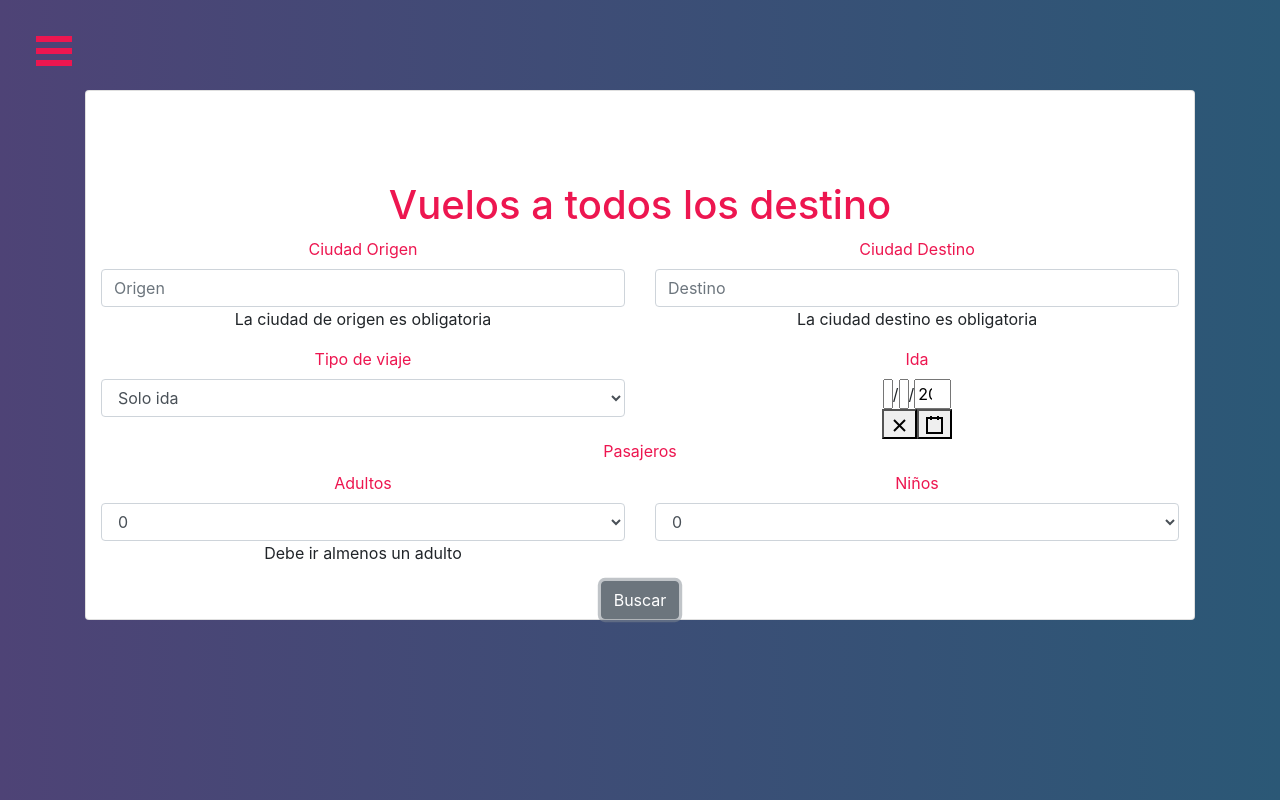
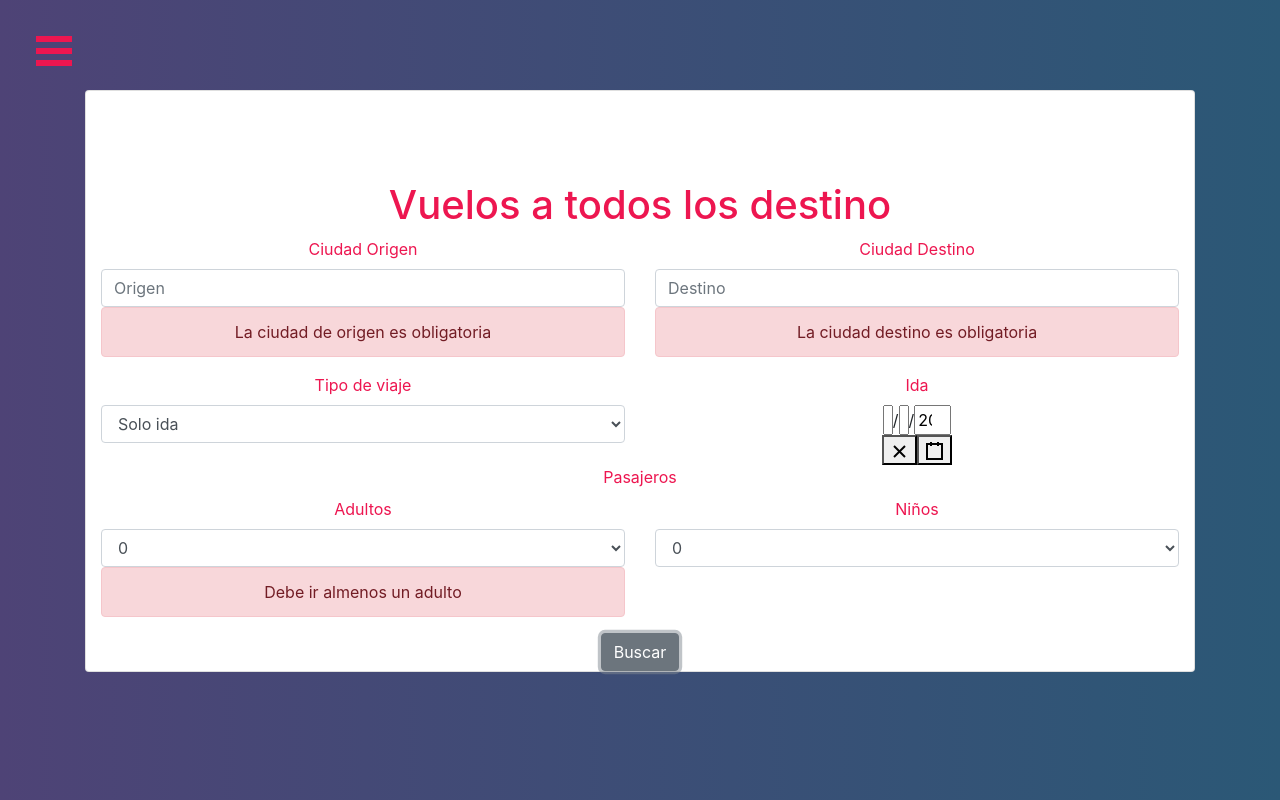
Before and after one commit to Lotbrock/react, a React (Create React App) app in the folder vuelos/: page /vuelos in a window 1280 px wide. Both pictures are taken after a click on the button "Buscar". Built offline with nearby package versions, Linux system fonts and the light colour scheme.

Commit message:
Chore: se colocan las ventanas de alerta para los errores

```diff
--- a/vuelos/src/App.js
+++ b/vuelos/src/App.js
@@ -1,5 +1,5 @@
 import React from 'react';
-import { BrowserRouter, Route, Switch, Redirect } from 'react-router-dom';
+import { BrowserRouter, Route, Switch } from 'react-router-dom';
 import './App.css';
 import Navegador from "./components/Navegador";
 import Vuelos from "./components/Vuelos";
--- a/vuelos/src/components/Navegador.js
+++ b/vuelos/src/components/Navegador.js
@@ -8,7 +8,7 @@ class Navegador extends React.Component {
     render () {
         return (
             <Menu className="bm-menu">
-                <NavbarBrand><img src={"https://medidasmaletas.com/wp-content/uploads/2017/03/latam-airlines-logo.jpg"} width={"250"} height={"120"}/> </NavbarBrand>
+                <NavbarBrand><img alt={"logo"} src={"https://medidasmaletas.com/wp-content/uploads/2017/03/latam-airlines-logo.jpg"} width={"250"} height={"120"}/> </NavbarBrand>
                 <div className="bm-item-list ">
                     <div className="bm-item">
                         <Link className={"colorsitos"} to={"/home"}>Home</Link>
--- a/vuelos/src/components/Vuelos.js
+++ b/vuelos/src/components/Vuelos.js
@@ -1,7 +1,6 @@
 import React from 'react'
 import Calendario from './Calendario'
-import { FormGroup, Form, Input, Button,Label } from 'reactstrap'
-import { Redirect } from 'react-dom'
+import { FormGroup, Form, Input, Button, Label, Alert } from 'reactstrap'
 
 const validate = values =>{
     const errors ={};
@@ -50,12 +49,12 @@ class Vuelos extends React.Component {
                         <div className={"col"}>
                             <Label className={"text-vuelos"}>Ciudad Origen</Label><br/>
                             <Input name={"origen"} type={"text"} id={"Origen"} placeholder={"Origen"} onChange={this.handleChange}/>
-                            {errors.origen && <p> {errors.origen} </p>}
+                            {errors.origen && <Alert color={"danger"}> {errors.origen} </Alert>}
                         </div>
                         <div className={"col"}>
                             <Label className={"text-vuelos"}>Ciudad Destino</Label><br/>
                             <Input name={"destino"} type={"text"} id={"Destino"} placeholder={"Destino"} onChange={this.handleChange} />
-                            {errors.destino && <p> {errors.destino} </p>}
+                            {errors.destino && <Alert color={"danger"}> {errors.destino} </Alert>}
 
                         </div>
                     </div>
@@ -83,7 +82,7 @@ class Vuelos extends React.Component {
                                        <option>4</option>
                                        <option>5</option>
                                    </Input>
-                                   {errors.adultos && <p> {errors.adultos} </p>}
+                                   {errors.adultos && <Alert color={"danger"}> {errors.adultos} </Alert>}
                                </FormGroup>
                            </div>
                            <div className={"col"}>
```
